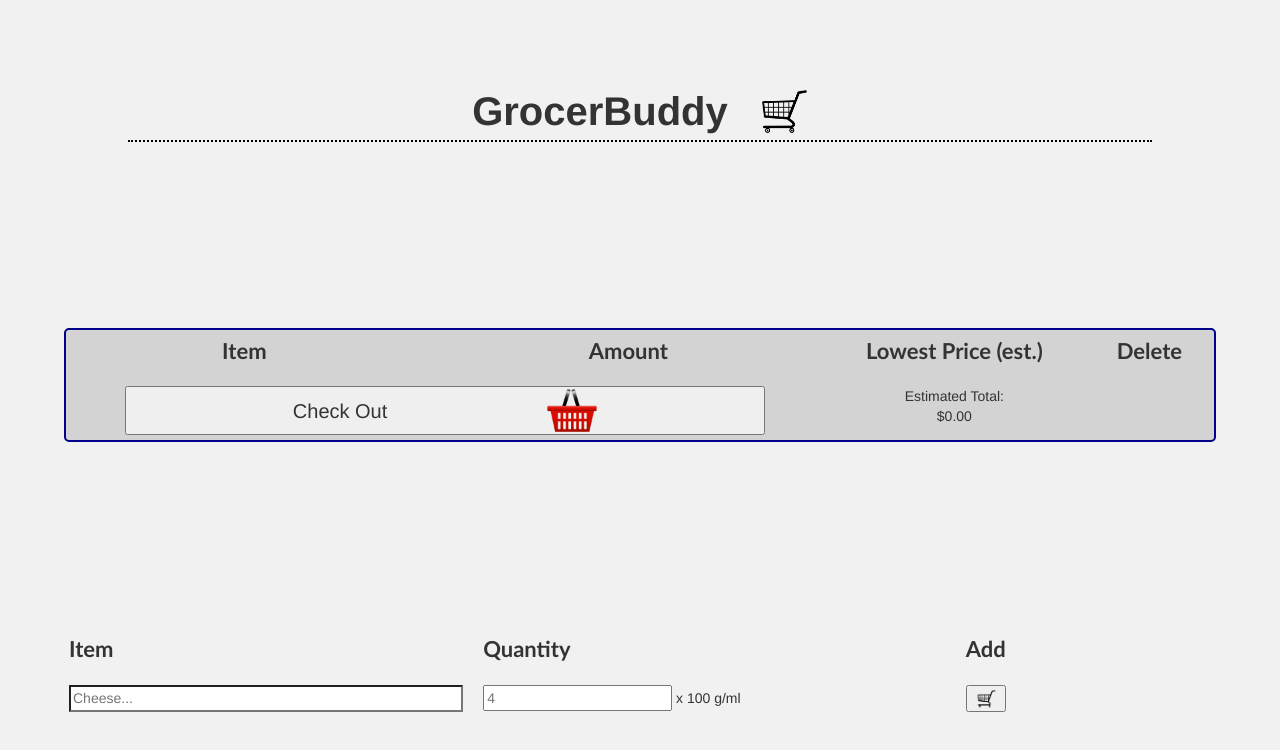
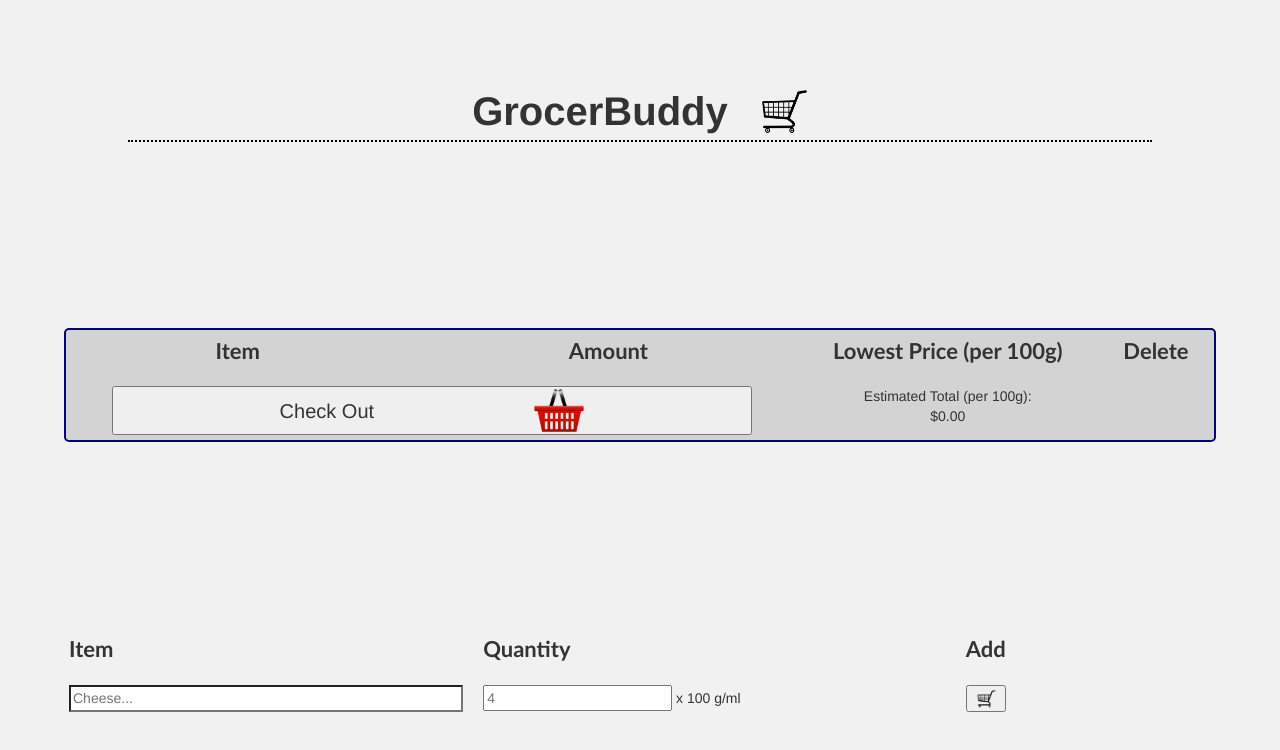
Before and after one commit to jcroskery/grocery, a plain HTML site: page root/index.html in a window 1280 px wide. Drawn offline with nearby package versions, Linux system fonts and the light colour scheme.

Commit message:
Change estimated total

```diff
--- a/root/index.html
+++ b/root/index.html
@@ -16,7 +16,7 @@
     <div id="list">
             <span id="item-header">Item</span>
             <span id="amount-header">Amount</span>
-            <span id="price-header">Lowest Price (est.)</span>
+            <span id="price-header">Lowest Price (per 100g)</span>
             <span id="delete-header">Delete</span>
 
             <button id="check-out">
@@ -24,7 +24,7 @@
                 <img src="images/shoppingbasket.png" id="basket" width="50"/>
             </button>
             <div id="check-out-total">
-                <span id="lowest-estimated-total">Estimated Total:</span><br>
+                <span id="lowest-estimated-total">Estimated Total (per 100g):</span><br>
                 <span id="total-price">$0.00</span>
             </div>
 
```
